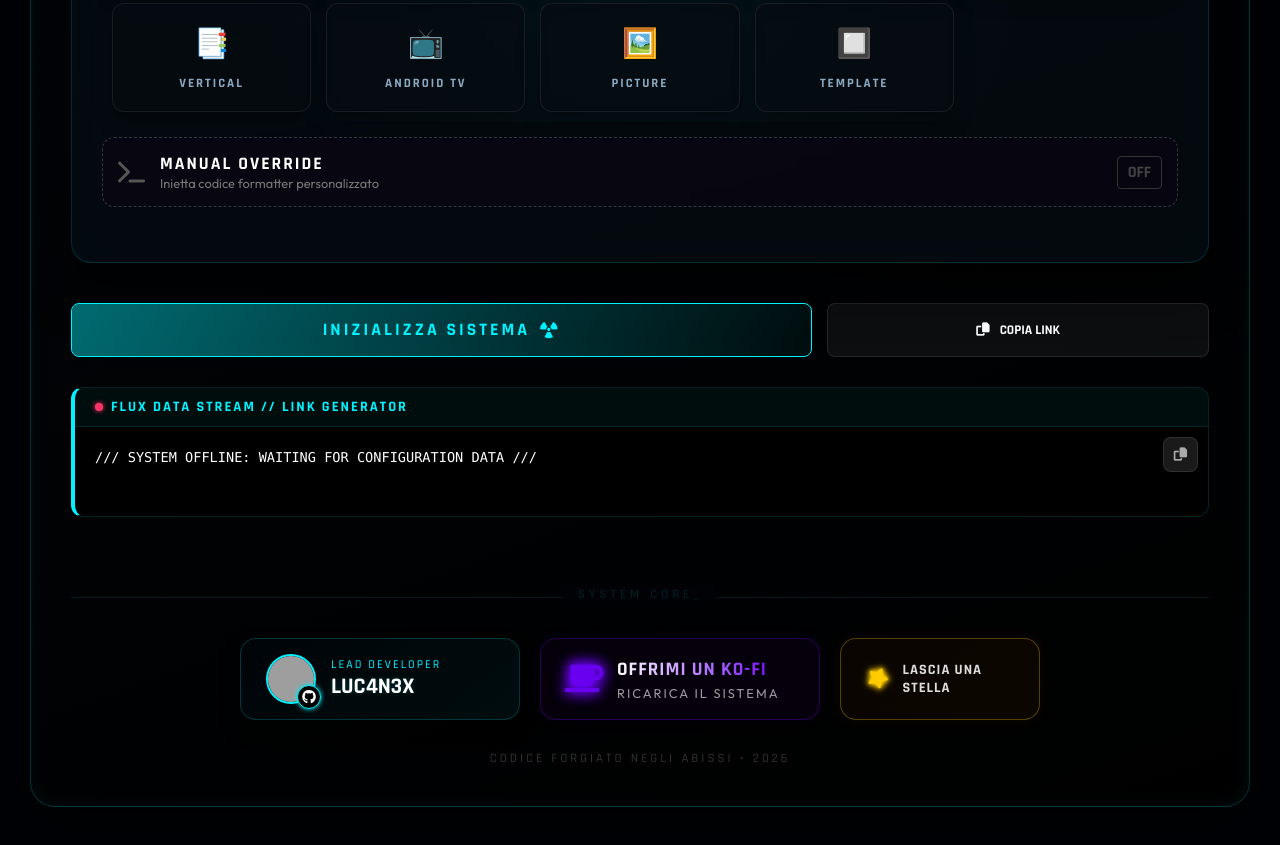
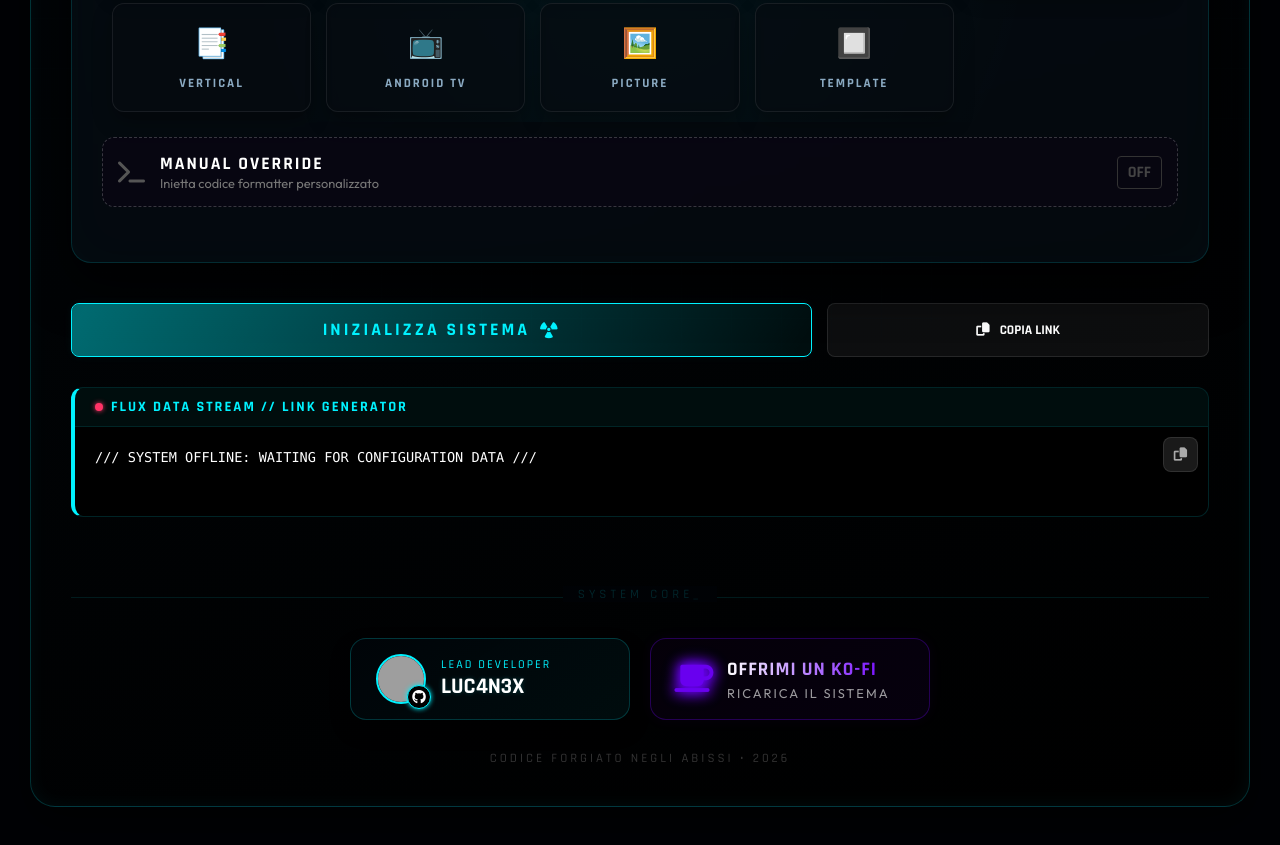
Before and after one commit to p3p8tt0/New-leviatano-, a website: page public/index.html in a window 1280 px wide. Shown: the part 2867-3712 px from the top of the page. Drawn offline with Linux system fonts and the light colour scheme; grey boxes are pictures that could not be loaded.

Commit message:
Update index.html

```diff
--- a/public/index.html
+++ b/public/index.html
@@ -1356,10 +1356,6 @@
                         </div>
                     </a>
 
-                    <a href="https://stremio-addons.net/addons/leviathan" target="_blank" class="hub-card rate-card">
-                        <i class="fas fa-star star-icon"></i>
-                        <div class="rate-text">LASCIA UNA STELLA</div>
-                    </a>
                 </div>
 
                 <div class="signature">
```
